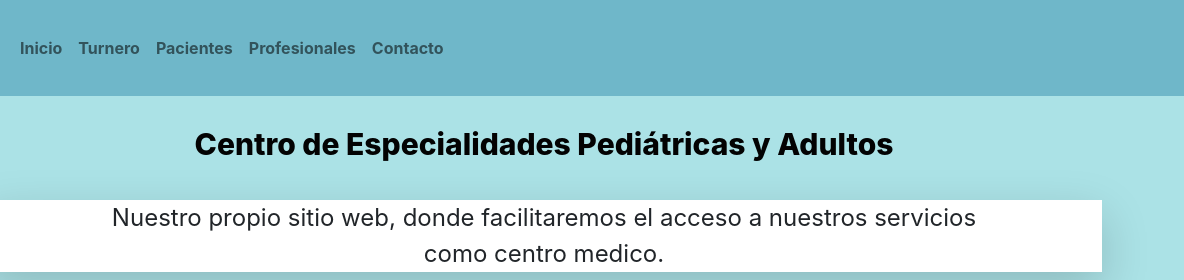
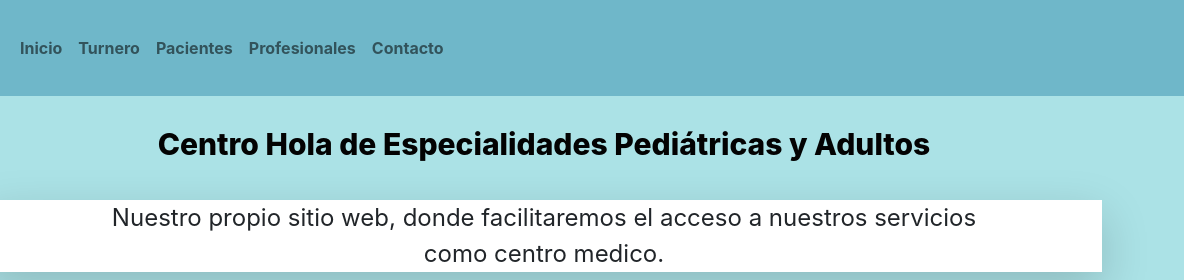
Before and after one commit to MateoGJ/Proyecto-Coderhouse, a website: page Index.html in a window 1280 px wide. Shown: the top 280 px of the page, 96-1280 px from the left. Drawn offline with nearby package versions, Linux system fonts and the light colour scheme.

Commit message:
4ta entrega

```diff
--- a/Index.html
+++ b/Index.html
@@ -99,7 +99,7 @@
   </header>
   <main>
     <div class="container">
-      <h1>Centro de Especialidades Pediátricas y Adultos</h1>
+      <h1>Centro Hola de Especialidades Pediátricas y Adultos</h1>
       <div class="presentacion pr-5 pl-5 justify-content-center shadow-lg">
         <p>Nuestro propio sitio web, donde facilitaremos el acceso a
           nuestros servicios como centro medico.</p>
```
